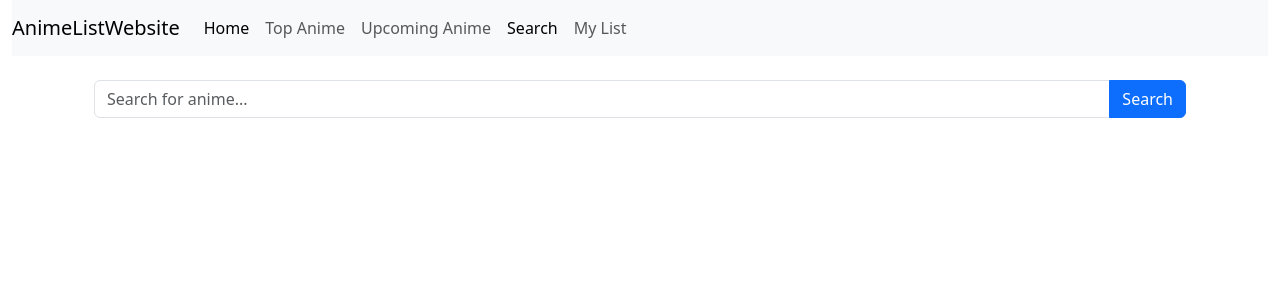
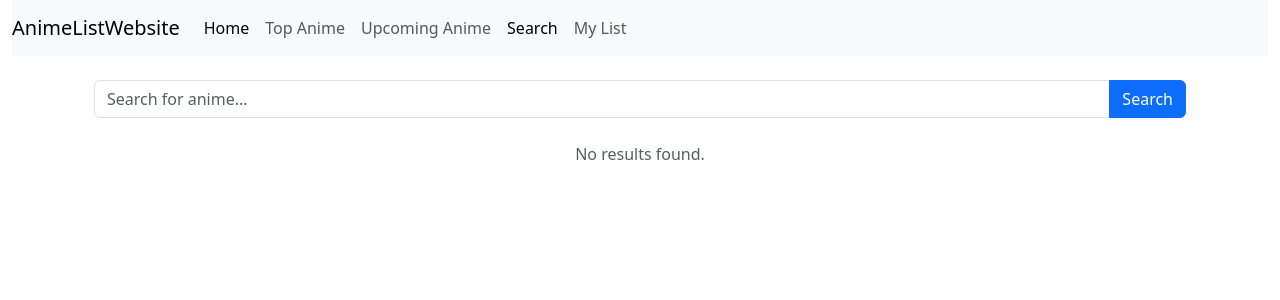
Before and after one commit to x0rtex/AnimeListWebsite, an Angular app: page /search in a window 1280 px wide. Shown: the top 300 px of the page. Built offline with nearby package versions, Linux system fonts and the light colour scheme.

Commit message:
Added 'no results found' text to search page

```diff
--- a/src/app/pages/search/search.component.html
+++ b/src/app/pages/search/search.component.html
@@ -5,6 +5,11 @@
       <button class="btn btn-primary" type="submit">Search</button>
     </div>
   </form>
+
+  <div *ngIf="!searchedAnime.length && !loading && !error" class="text-center text-muted">
+    No results found.
+  </div>
+
   <div class="row">
     <div class="col-md-4 mb-4" *ngFor="let anime of searchedAnime; let i = index">
       <div class="card h-100 shadow-sm position-relative fade-in-card" [style.animation-delay]="(i * 80) + 'ms'">
```
